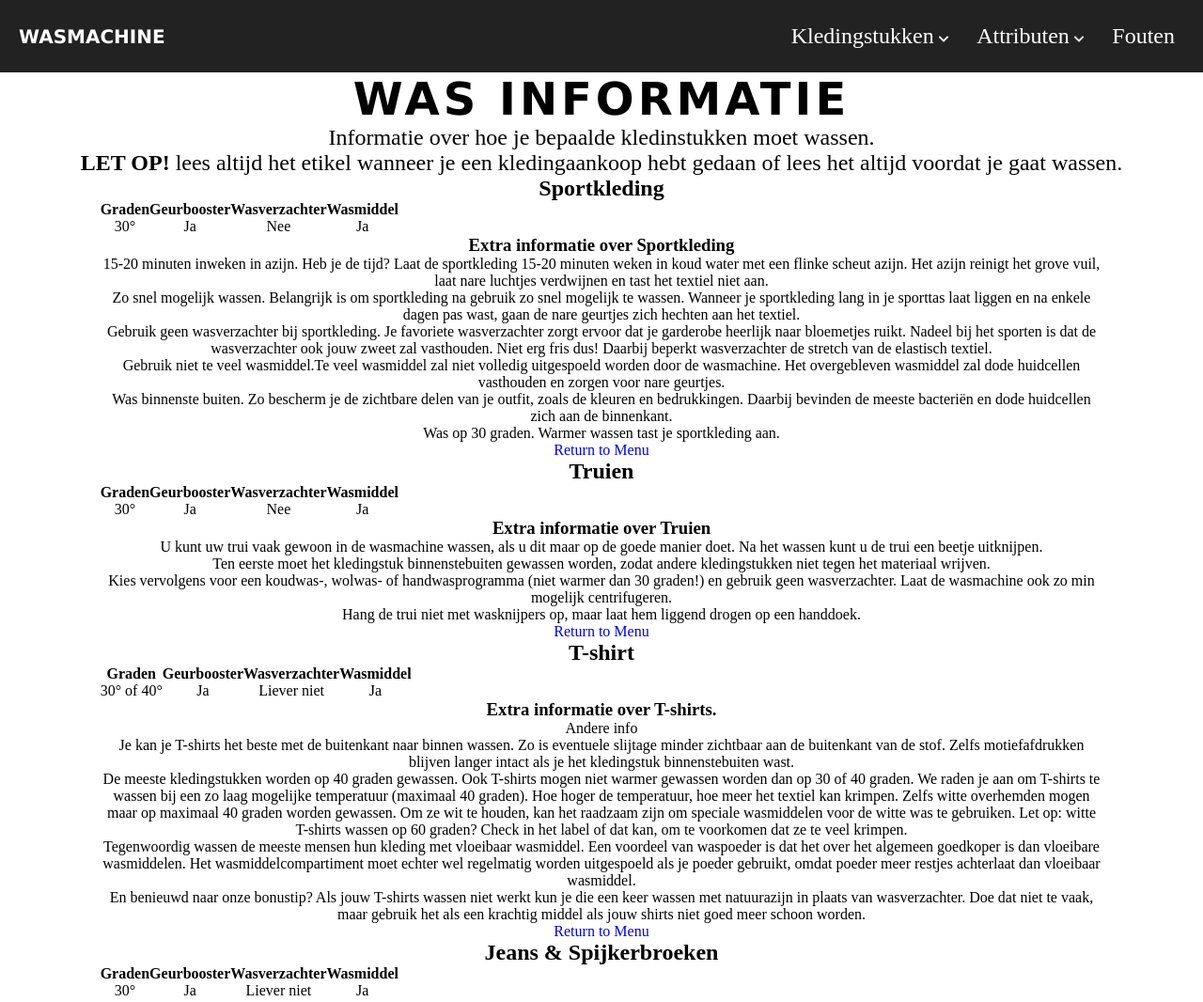
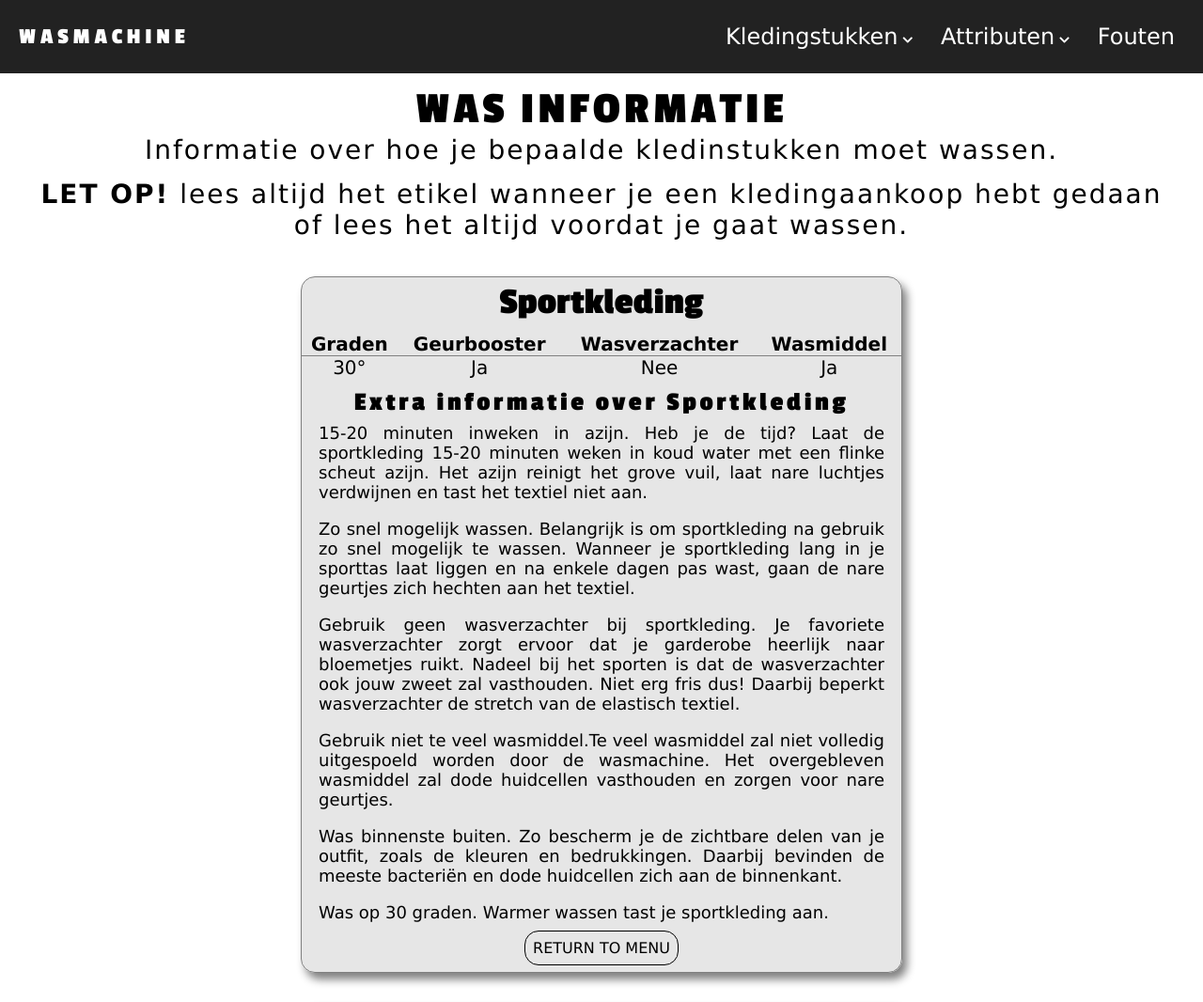
Before and after one commit to JoerivdKieboom2021/wasmachine, a plain HTML site: page index.html in a window 1280 px wide. Shown: the top 1066 px of the page at 94% size. Drawn offline with Linux system fonts and the light colour scheme.

Commit message:
Updated style.css 001 Added styling for the main section Modified some styling to the navigation

```diff
--- a/css/style.css
+++ b/css/style.css
@@ -1,9 +1,18 @@
+@import url('https://fonts.googleapis.com/css2?family=Passion+One:wght@700&display=swap');
+
 /***************
 Global styles
 ***************/
 :root {
+    /* font-family */
+    --ff-title: 'Passion One', sans-serif;
+    --ff-text: 'Verdana', sans-serif;
+
+    /* Colors */
     --bgc-primary: black;
     --bgc-secundary: white;
+    --color-primary: white;
+
 }
 
 * {
@@ -32,20 +41,26 @@ Header
 header {
     grid-area: hd;
     font-size: 1.5rem;
+    margin-block-end: 1em;
 }
 
 header h1 {
-    font-family: Verdana, Geneva, Tahoma, sans-serif;
+    margin-block-start: 0.25em;
+    font-family: var(--ff-title);
     text-transform: uppercase;
     letter-spacing: 0.25rem;
 }
 
 header p {
     text-align: center;
+    margin: 0 1em 0.5em;
+    font-family: var(--ff-text);
+    letter-spacing: 0.125rem;
+    font-size: 1.75rem;
 }
 
 nav a {
-    color: white;
+    color: var(--color-primary);
     text-decoration: none;
 }
 
@@ -55,15 +70,16 @@ nav a {
 }
 
 .logo {
-    font-size: 1.25rem;
+    font-size: 1.5rem;
+    letter-spacing: 0.2em;
     padding: 7.5px 10px 7.5px 0;
     text-transform: uppercase;
-    font-weight: bold;
-    font-family: Verdana, Geneva, Tahoma, sans-serif;
+    font-family: var(--ff-title);
 }
 
 .item {
     padding: 10px;
+    font-family: var(--ff-text);
 }
 
 .item a:hover,
@@ -123,7 +139,7 @@ nav a {
     line-height: 16px;
     font-weight: 900;
     content: "\f078";
-    color: white;
+    color: var(--color-primary);
     padding-left: 5px;
 }
 
@@ -141,6 +157,61 @@ Main
 ***************/
 main {
     grid-area: main;
+}
+
+section {
+    margin-block-end: 1em;
+    padding-block-end: 1em;
+    border: 1px solid grey;
+    border-radius: 15px;
+    box-shadow: 5px 7px 10px 0px grey;
+    font-family: var(--ff-text);
+    background-color: rgb(206, 206, 206, 0.5);
+}
+
+section h2 {
+    margin-block-start: 0.125em;
+    font-size: 2.5rem;
+    font-family: var(--ff-title);
+}
+
+section table {
+    width: 100%;
+    margin: 0.5em auto;
+    font-size: 1.25rem;
+}
+
+section th {
+    border-block-end: 1px solid grey;
+}
+
+section h3 {
+    font-size: 1.75rem;
+    margin-block-end: 0.25em;
+    letter-spacing: 0.125em;
+    font-family: var(--ff-title);
+}
+
+section p {
+    font-size: 1.125rem;
+    padding: 0 1em;
+    margin: 0 auto 1em;
+    text-align: justify;
+}
+
+section a {
+    color: black;
+    text-transform: uppercase;
+    margin: 0.5em;
+    padding: 0.5em;
+    border: 1px solid black;
+    border-radius: 15px;
+    transition: ease-in-out 250ms;
+}
+
+section a:hover {
+    color: var(--color-primary);
+    background-color: black;
 }
 
 
@@ -188,5 +259,12 @@ Tablet
 Desktop
 ***************/
 @media screen and (min-width: 1024px) {
+    body {
+        grid-template-columns: 3fr repeat(1, 6fr) 3fr;
+    }
+
+    section {
+        margin-block-end: 2em;
+    }
 
 }
```
